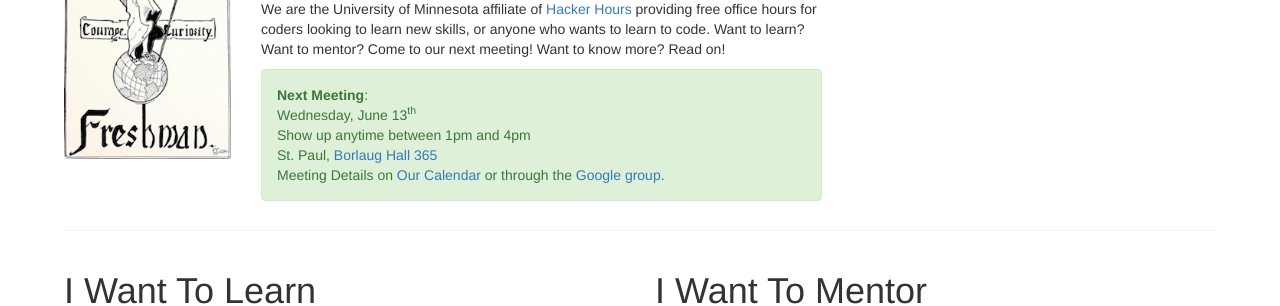
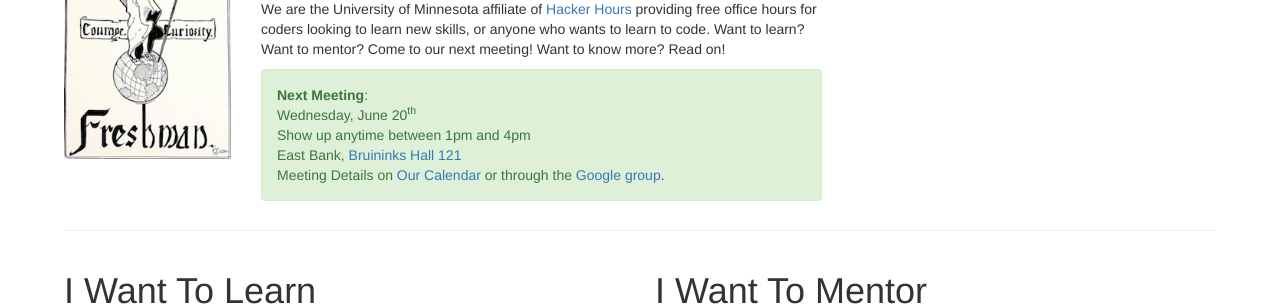
Before and after one commit to umnhackerhours/umnhackerhours.github.io, a Jekyll site: the page built from index.markdown, in a window 1280 px wide. Shown: the part 175-481 px from the top of the page. Built offline with Jekyll 4.4.1, drawn with Linux system fonts in a browser that asks for light colours.

Commit message:
2018-06-20

```diff
--- a/index.markdown
+++ b/index.markdown
@@ -13,13 +13,13 @@ description: Home
       <div class="alert alert-success" role="alert">
         <a class="anchor" id="next_meeting"></a>
         <strong>Next Meeting</strong>:<br />
-        Wednesday, June 13<sup>th</sup><br />
+        Wednesday, June 20<sup>th</sup><br />
         Show up anytime between 1pm and 4pm<br />
-        <!-- East Bank, <a href="https://roomsearch.umn.edu/roomsearch/#/rooms/6b2fc4e1-60f0-4d06-adb3-f2c58e314c6c">Nicholson Hall 345</a><br /> -->
+        <!-- East Bank, <a href="https://roomsearch.umn.edu/roomsearch/#/rooms/8ec1a1cb-2981-4ab1-ac3d-390ab620d10a">Bruininks Hall 121</a><br /> -->
         <!-- West Bank, <a href="https://roomsearch.umn.edu/roomsearch/#/rooms/5a3841ba-32b2-4dcd-bac6-deda166f50f2">Carlson 2-219</a><br /> -->
         <!-- St. Paul, <a href="https://roomsearch.umn.edu/roomsearch/#/rooms/236c88ec-0616-496e-bdfa-7d3b96ee9e33">Borlaug Hall 365</a><br /> -->
 
-        St. Paul, <a href="https://roomsearch.umn.edu/roomsearch/#/rooms/236c88ec-0616-496e-bdfa-7d3b96ee9e33">Borlaug Hall 365</a><br />
+        East Bank, <a href="https://roomsearch.umn.edu/roomsearch/#/rooms/8ec1a1cb-2981-4ab1-ac3d-390ab620d10a">Bruininks Hall 121</a><br />
         Meeting Details on <a href="https://www.google.com/calendar/embed?src=umn.edu_ii9odmho4m63bsq19879mu0iis%40group.calendar.google.com&ctz=America/Chicago">Our Calendar</a> or through the <a href='https://groups.google.com/a/umn.edu/d/hackerhours'>Google group</a>.
       </div>
     </div>
```
